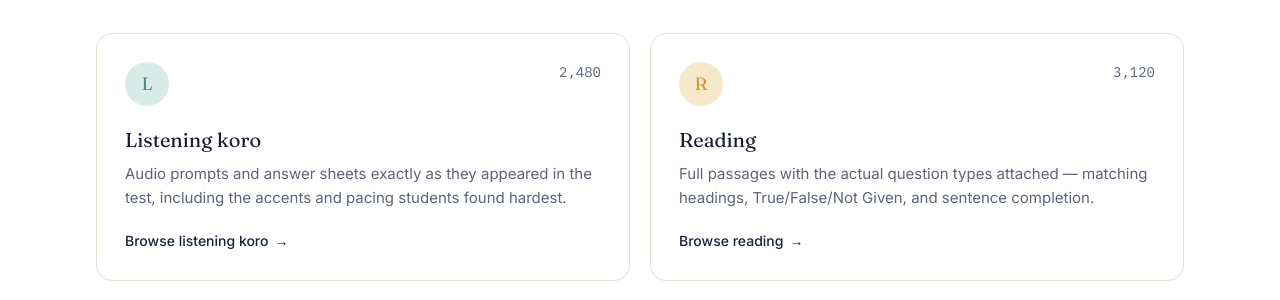
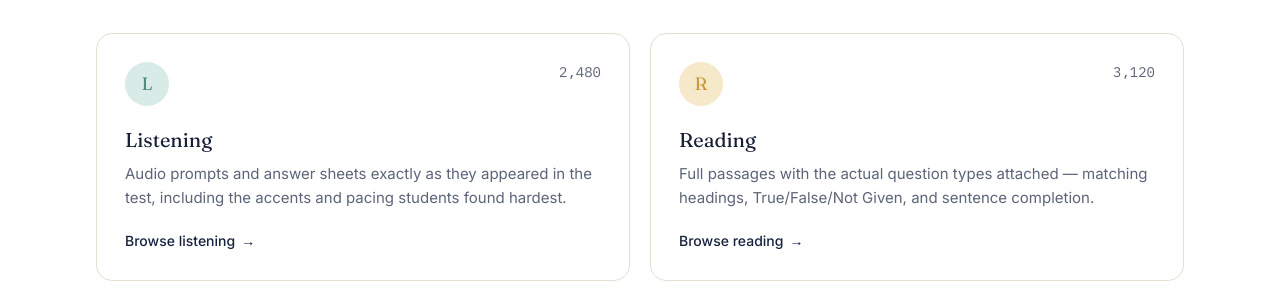
Before and after one commit to tanjilahamed99/actual-main, a Next.js app in the folder frontend/: page / in a window 1280 px wide. Shown: the part 1080-1380 px from the top of the page. Built offline with nearby package versions, Linux system fonts and the light colour scheme.

Commit message:
same new code added

```diff
--- a/frontend/src/app/page.js
+++ b/frontend/src/app/page.js
@@ -8,7 +8,7 @@ import Footer from "@/components/Footer";
 const skills = [
   {
     letter: "L",
-    name: "Listening koro",
+    name: "Listening",
     count: "2,480",
     desc: "Audio prompts and answer sheets exactly as they appeared in the test, including the accents and pacing students found hardest.",
     tint: "bg-sage-soft text-sage",
```
